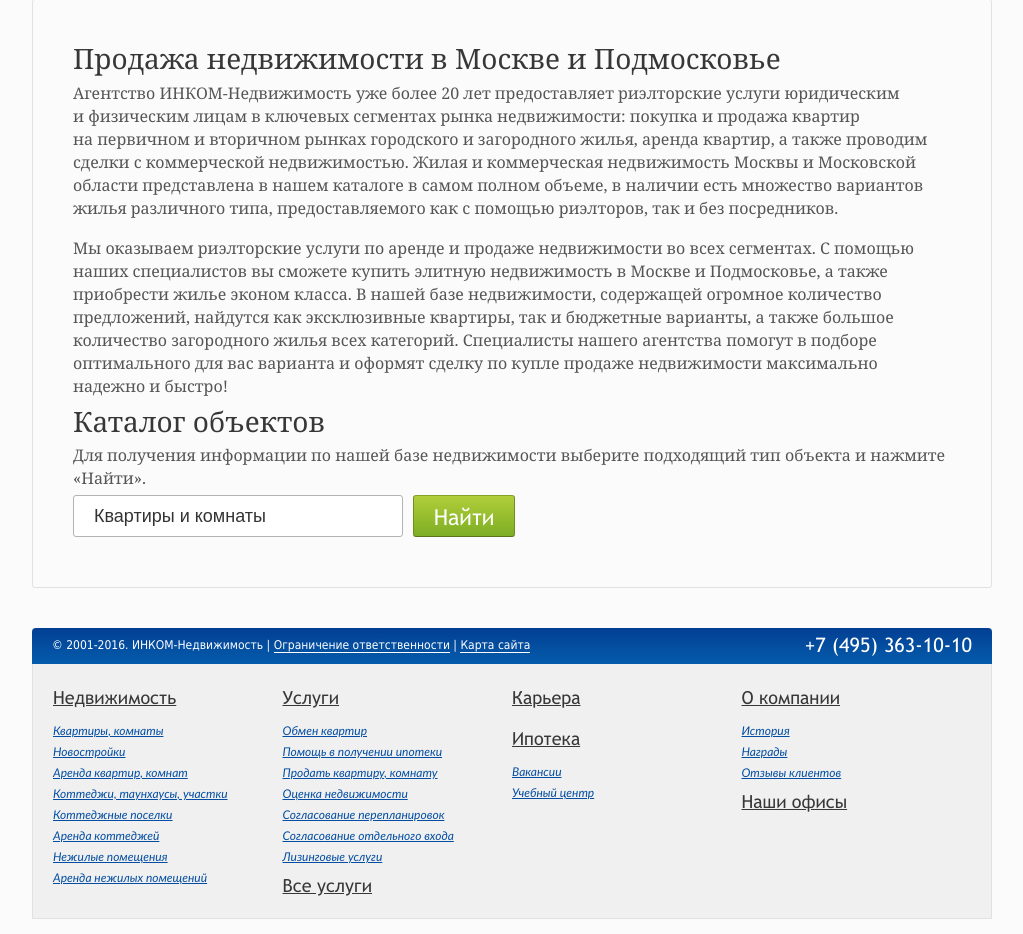
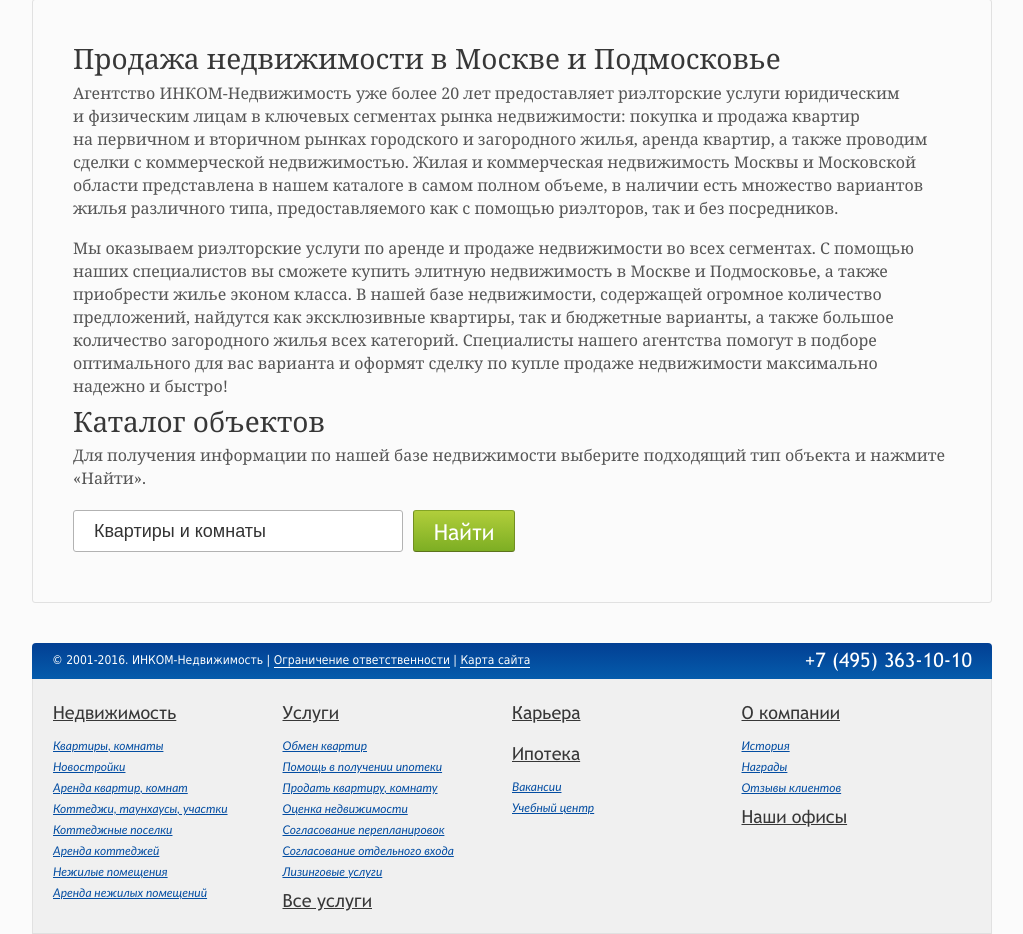
Before and after one commit to iLunts/incom, a website: page index.html in a window 1280 px wide. Shown: the part 1168-2102 px from the top of the page, without its empty margins (128-1151 px from the left). Drawn offline with Linux system fonts and the light colour scheme; files whose address does not match are found by name.

Commit message:
changes on home.html

```diff
--- a/views/home.html
+++ b/views/home.html
@@ -136,7 +136,7 @@
         <h2 class="text--h2">Каталог объектов</h2>
         <p>Для получения информации по&nbsp;нашей базе недвижимости выберите подходящий тип объекта и&nbsp;нажмите «Найти».</p>
 
-        <div>
+        <div class="margin--top">
             <select name="sources" class="input input--select" placeholder="Квартиры и комнаты">
                 <option value="profile">Квартиры и комнаты</option>
                 <option value="word">Новостройки</option>
```
